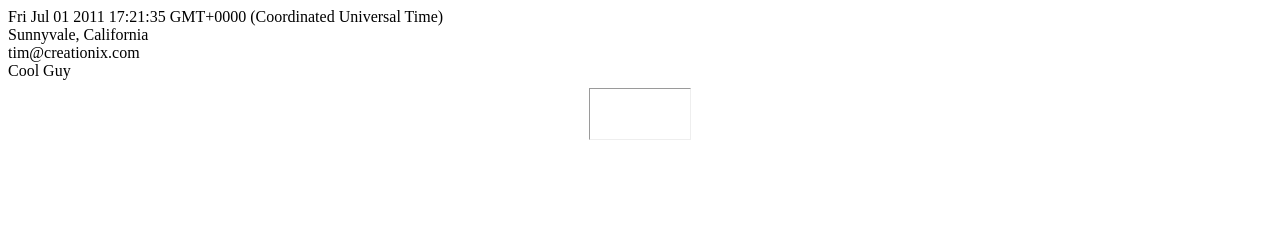
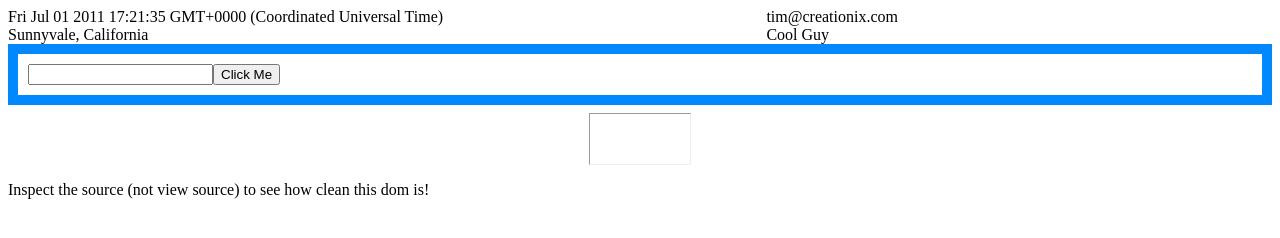
Before and after one commit to creationix/dombuilder, a plain HTML site: page index.html in a window 1280 px wide. Drawn offline with Linux system fonts and the light colour scheme.

Commit message:
Update dombuilder

```diff
--- a/dombuilder.js
+++ b/dombuilder.js
@@ -7,10 +7,7 @@
 //////////////////////////////////////
 
 (function () {
-  this.domBuilder = function domBuilder(json) {
-
-    // Support multiple arguments for flexible API
-    if (arguments.length > 1) return domBuilder(arguments);
+  this.domBuilder = function domBuilder(json, refs) {
 
     // Render strings as text nodes
     if (typeof json === 'string') return document.createTextNode(json);
@@ -30,6 +27,8 @@
           if (classes) node.setAttribute('class', classes.map(stripFirst).join(' '));
           var id = part.match(ID_MATCH);
           if (id) node.setAttribute('id', id[0].substr(1));
+          var ref = part.match(REF_MATCH);
+          if (refs && ref) refs[ref[0].substr(1)] = node;
           continue;
         } else {
           node = document.createDocumentFragment();
@@ -40,10 +39,9 @@
       if (first && typeof part === 'object' && part.__proto__ === Object.prototype) {
         setAttrs(node, part);
       } else {
-        node.appendChild(domBuilder(part));
+        node.appendChild(domBuilder(part, refs));
       }
       first = false;
-
     }
     return node;
   };
@@ -55,7 +53,7 @@
       var value = attrs[key];
       if (key === "$") {
         value(node);
-      } else if (key === "style") {
+      } else if (key === "css") {
         setStyle(node.style, value);
       } else if (key.substr(0, 2) === "on") {
         node.addEventListener(key.substr(2), value, false);
@@ -73,9 +71,10 @@
     }
   }
 
-  var CLASS_MATCH = /\.[^.#]+/g,
-      ID_MATCH = /#[^.#]+/,
-      TAG_MATCH = /^[^.#]+/;
+  var CLASS_MATCH = /\.[^.#$]+/g,
+      ID_MATCH = /#[^.#$]+/,
+      REF_MATCH = /\$[^.#$]+/;
+      TAG_MATCH = /^[^.#$]+/;
 
   function stripFirst(part) {
     return part.substr(1);
--- a/index.html
+++ b/index.html
@@ -1,13 +1,19 @@
 <!doctype html>
 <html>
 <head>
-  <title>Todos App</title>
+<title>Sample App</title>
+<link rel="stylesheet" href="style.css"/>
+</head>
+<body>
 <script src="dombuilder.js"></script>
-</head>
-<body><script>
-    var self = document.querySelector('body script');
-    self.parentNode.removeChild(self);
-    var root = domBuilder(
+<script>
+
+  // Clean body just for fun
+  document.body.innerText = "";
+
+  // Render our new body
+  var $ = {};
+  var root = domBuilder([
     [".profile",
       [".left.column",
         ["#date", new Date().toString() ],
@@ -18,8 +24,14 @@
         ["#bio", "Cool Guy" ]
       ]
     ],
-      ["hr", {style: {width:"100px",height:"50px"},$: function (hr) { console.log(hr); }}]
-    );
+    [".form",
+      ["input$inputField"],
+      ["button", {onclick: function () { alert($.inputField.value); }}, "Click Me"]
+    ],
+    ["hr", {css: {width:"100px",height:"50px"},$: function (hr) { console.log(hr); }}],
+    ["p", "Inspect the source (not view source) to see how clean this dom is!"]
+  ], $);
   document.body.appendChild(root);
+
 </script></body>
 </html>
--- /dev/null
+++ b/style.css
@@ -0,0 +1,12 @@
+.column {
+  display: inline-block;
+  width: 40%;
+}
+.form {
+  clear: both;
+  border: 10px solid #08f;
+  margin: 0;
+  padding: 10px;
+}
+.left { float: left; }
+.right { float: right; }
```
Lines whose indentation alone changed are shown as unchanged.
